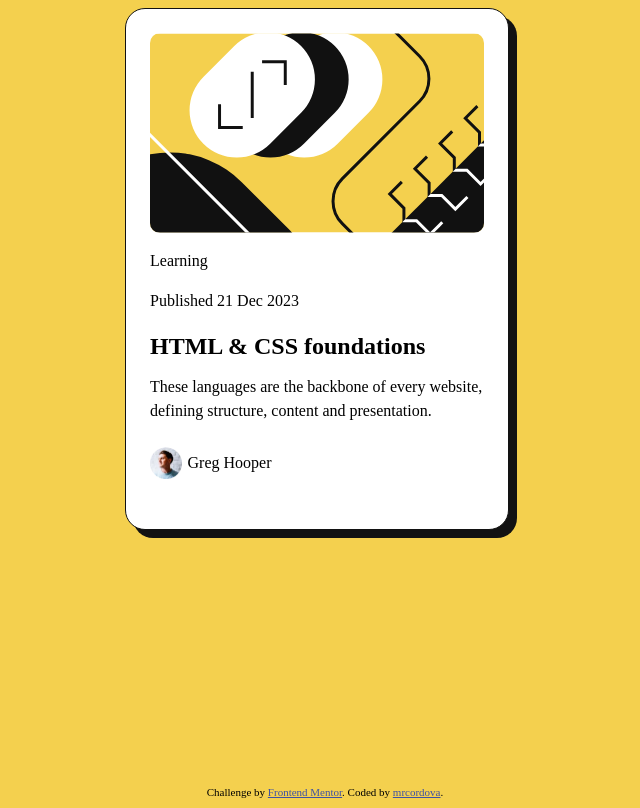
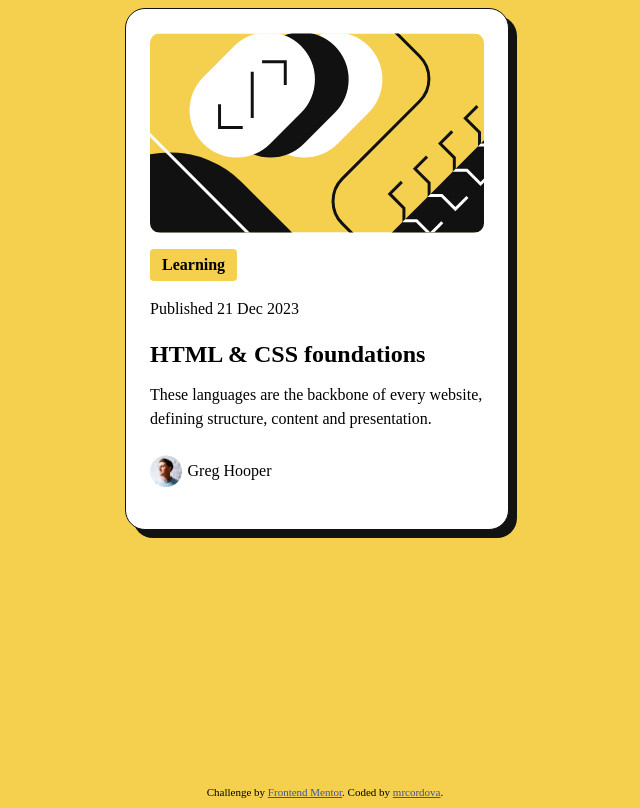
Before and after one commit to mrcordova/blog-preview-card, a plain HTML site: page index.html in a window 1280 px wide. Shown: the whole page, without its empty margins (323-963 px from the left). Drawn offline with Linux system fonts and the light colour scheme.

Commit message:
add css to learning element

```diff
--- a/css/style.css
+++ b/css/style.css
@@ -41,6 +41,14 @@ body {
 .section-para {
     padding-bottom: 24px;
 }
+
+.section-p-title {
+    background-color: var(--yellow);
+    width: fit-content;
+    border-radius: 4px;
+    padding: 4px 12px;
+    font-weight: bold;
+}
 footer {
     position: absolute;
     bottom: 0;
```
